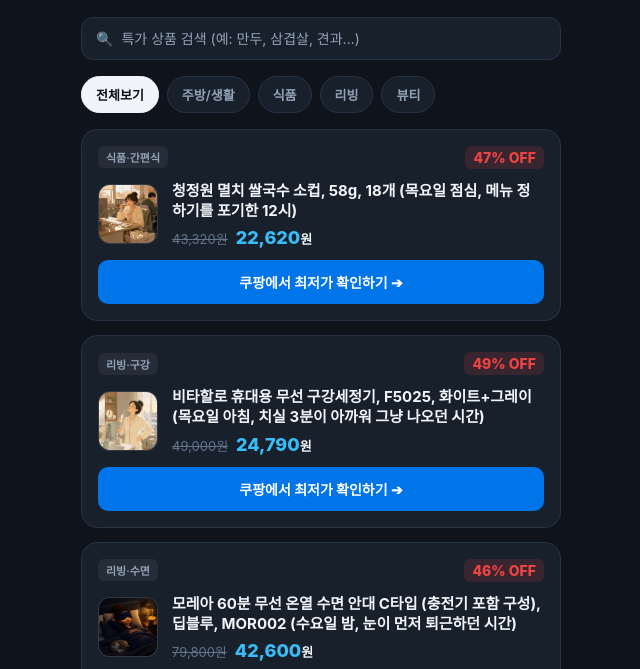
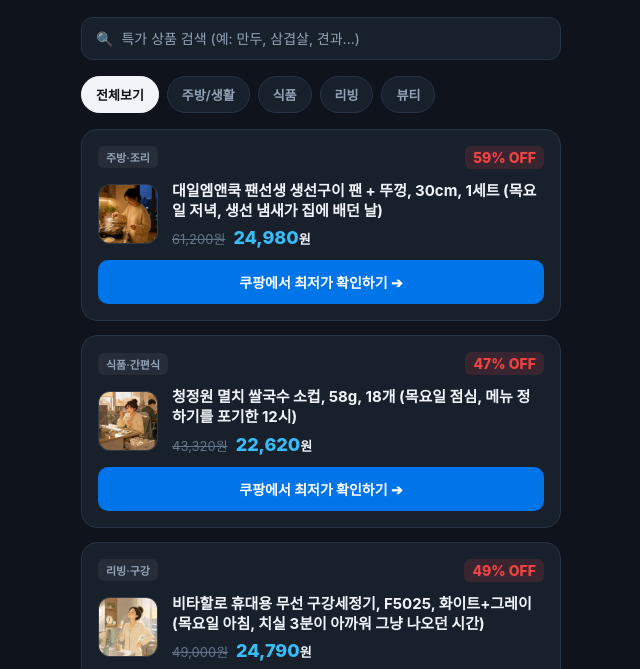
Before and after one commit to drvspace211/drvspace, a plain HTML site: page index.html in a window 1280 px wide. Shown: the part 131-800 px from the top of the page, without its empty margins (319-959 px from the left). Drawn offline with Linux system fonts and the light colour scheme.

Commit message:
feat: 대일엠앤쿡 팬선생 생선구이 팬 특가 추가 (11-26 18시)

```diff
--- a/index.html
+++ b/index.html
@@ -361,6 +361,29 @@
       <div class="empty-state-icon">🔎</div>
       <div class="empty-state-text">검색 결과가 없습니다.<br>다른 키워드로 검색해 보세요!</div>
     </div>
+    <!-- Item (11-26 18시 등록) -->
+    <div class="product-card" data-category="kitchen">
+      <div class="card-top">
+        <span class="tag-category">주방·조리</span>
+        <span class="discount-badge">59% OFF</span>
+      </div>
+      <div class="card-body">
+        <div class="product-icon" style="padding: 0; overflow: hidden;">
+          <img src="images/2026-11-26-fishpan.jpg" alt="대일엠앤쿡 팬선생 생선구이 팬 + 뚜껑, 30cm, 1세트" style="width: 100%; height: 100%; object-fit: cover; object-position: 50% 55%;" loading="lazy">
+        </div>
+        <div class="product-info">
+          <div class="product-title">대일엠앤쿡 팬선생 생선구이 팬 + 뚜껑, 30cm, 1세트 (목요일 저녁, 생선 냄새가 집에 배던 날)</div>
+          <div class="price-row">
+            <span class="price-origin">61,200원</span>
+            <span class="price-current">24,980<span class="price-unit">원</span></span>
+          </div>
+        </div>
+      </div>
+      <a href="https://link.coupang.com/a/iZthm6Pklw" target="_blank" rel="noopener noreferrer" class="btn-buy">
+        쿠팡에서 최저가 확인하기 ➔
+      </a>
+    </div>
+
     <!-- Item (11-26 12시 등록) -->
     <div class="product-card" data-category="food">
       <div class="card-top">
```
Also changed, not shown: images/2026-11-26-fishpan.jpg (added).
